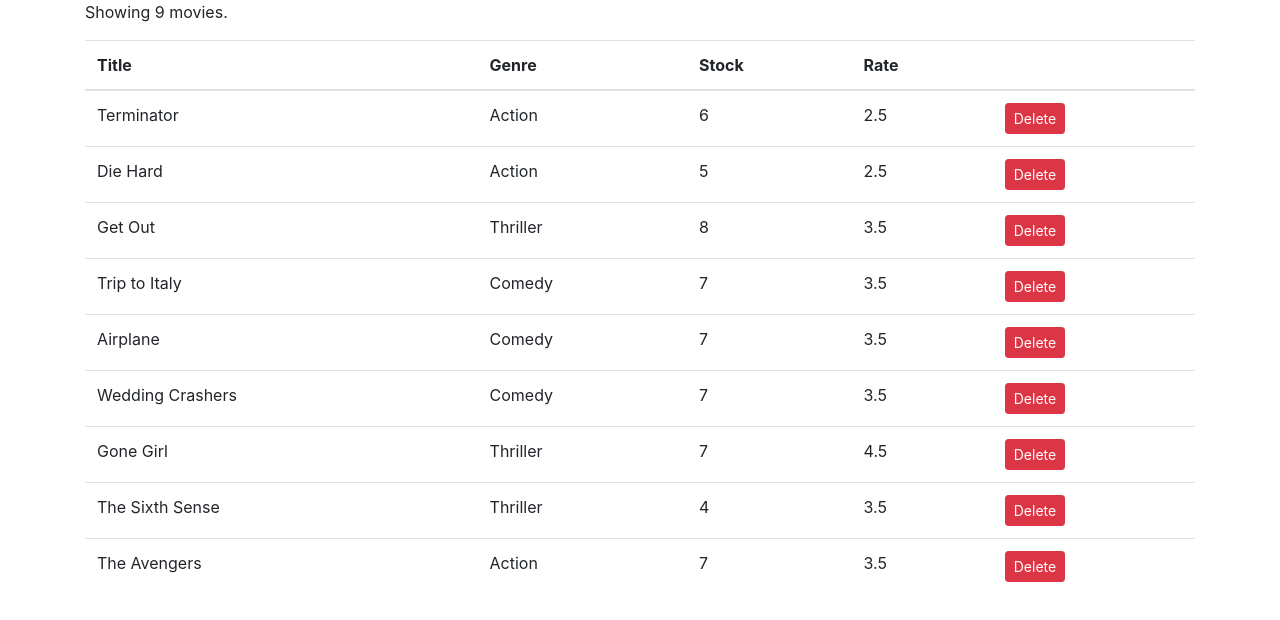
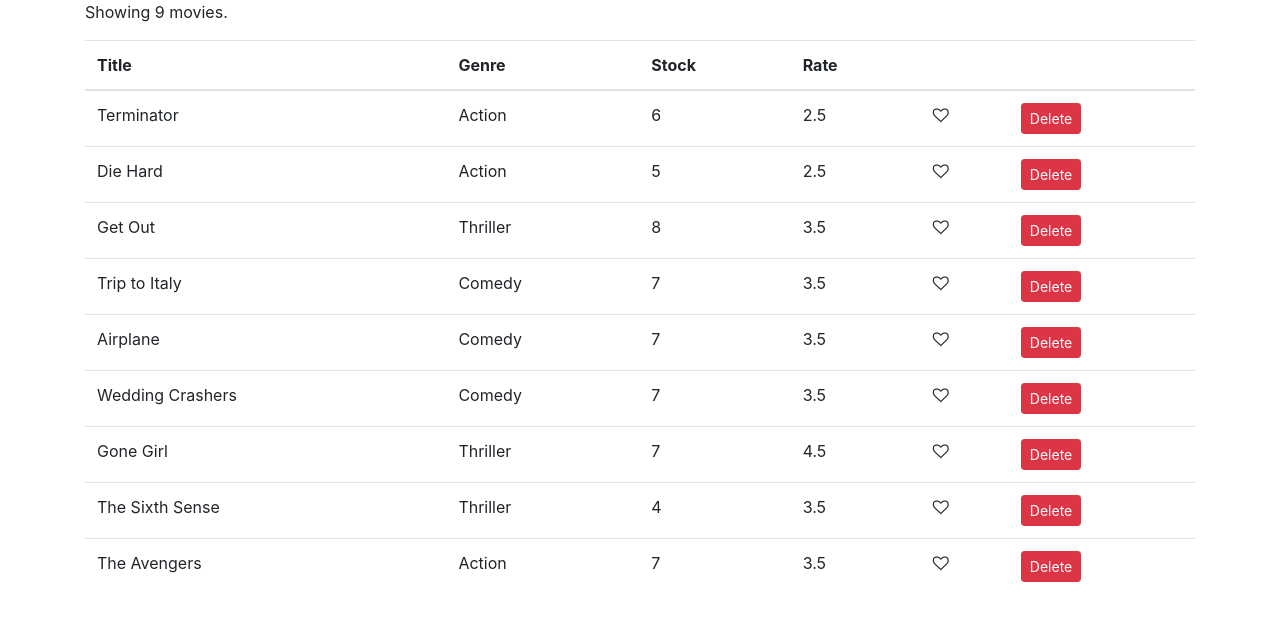
Before and after one commit to Lomanfan/react-review-m, a React (Create React App) app in the folder movie-list/: page / in a window 1280 px wide. Shown: the top 620 px of the page. Built offline with nearby package versions, Linux system fonts and the light colour scheme.

Commit message:
add Like(heart) from fontawesome

```diff
--- /dev/null
+++ b/movie-list/src/components/common/like.jsx
@@ -0,0 +1,9 @@
+import React, { Component } from 'react';
+
+class Like extends React.Component {
+  render() {
+    return (<i className="fa fa-heart-o" aria-hidden="true"></i>);
+  }
+}
+
+export default Like;
--- a/movie-list/src/components/movies.jsx
+++ b/movie-list/src/components/movies.jsx
@@ -1,5 +1,6 @@
 import React, { Component } from "react";
 import { getMovies } from "../services/movieService";
+import Like from "./common/like";
 
 class Movies extends React.Component {
   state = {
@@ -25,7 +26,8 @@
             <th>Genre</th>
             <th>Stock</th>
             <th>Rate</th>
-            <th></th>
+            <th />
+            <th />
           </tr>
         </thead>
         <tbody>
@@ -35,6 +37,7 @@
               <td>{movie.genre.name}</td>
               <td>{movie.numberInStock}</td>
               <td>{movie.dailyRentalRate}</td>
+              <td><Like liked={true}/></td>
               <td>
                 <button onClick={() => this.handleDelete(movie)} className="btn btn-danger btn-sm">Delete</button>
               </td>
```
